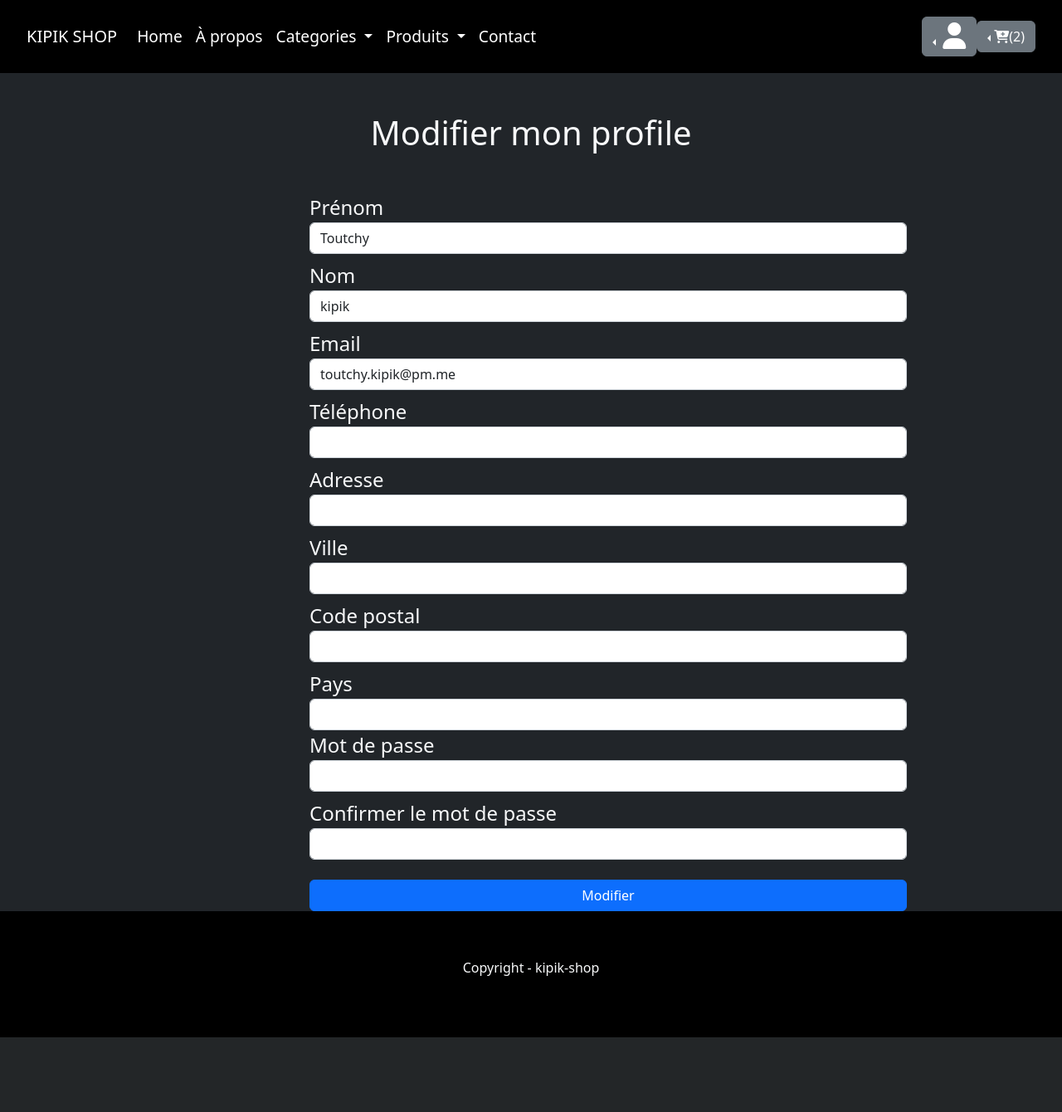
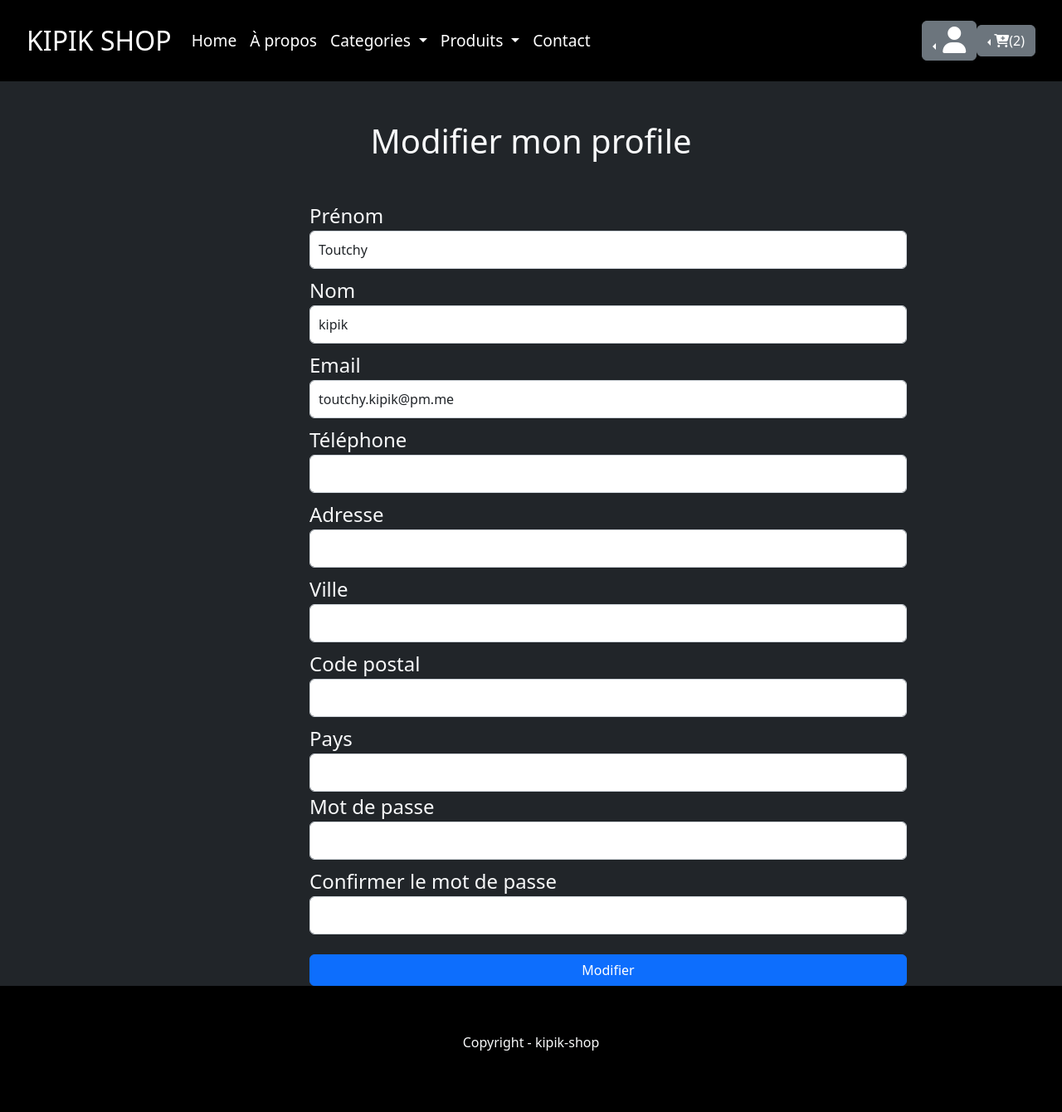
Before and after one commit to Antho-Webdesign/myshop2023, a Django app: page /profile/edit in a window 1280 px wide. Shown: the whole page at 83% size. Before the commit the page ends 1250 px from the top, so only its background shows below. Run offline with Django 3.2, Linux system fonts and the light colour scheme; a user stored in the database is signed in; data comes from the database, SQL or seed files in the repository; some libraries are stand-ins or nearby versions.

Commit message:
updt scss

```diff
--- a/static/build/css/style.css
+++ b/static/build/css/style.css
@@ -24,8 +24,9 @@ a {
   width: 100%;
 }
 
-.navbar-light .navbar-brand {
+.navbar-dark .navbar-brand {
   color: #fff;
+  font-size: 2em !important;
 }
 
 #navbarNavDropdown {
@@ -123,8 +124,7 @@ li.dropdown:nth-child(2) {
 
 form.card {
   background: border-box;
-  padding: 30px;
-  margin: 50px auto;
+  margin: 80px auto;
 }
 
 .row {
@@ -173,6 +173,10 @@ form.card {
   display: flex;
   justify-content: center;
   width: 45%;
+}
+
+.form-control {
+  padding: 10px;
 }
 
 .radius-10 {
--- a/static/scss/style.scss
+++ b/static/scss/style.scss
@@ -23,8 +23,9 @@ a {
   width: 100%;
 }
 
-.navbar-light .navbar-brand {
+.navbar-dark .navbar-brand {
   color: #fff;
+  font-size: 2em !important;
 }
 
 #navbarNavDropdown {
@@ -131,8 +132,7 @@ li.dropdown:nth-child(2) {
 
 form.card {
   background: border-box;
-  padding: 30px;
-  margin: 50px auto;
+  margin: 80px auto;
 }
 
 .row {
@@ -181,6 +181,10 @@ form.card {
   display: flex;
   justify-content: center;
   width: 45%;
+}
+
+.form-control {
+ padding:10px;
 }
 
 .radius-10 {
```
